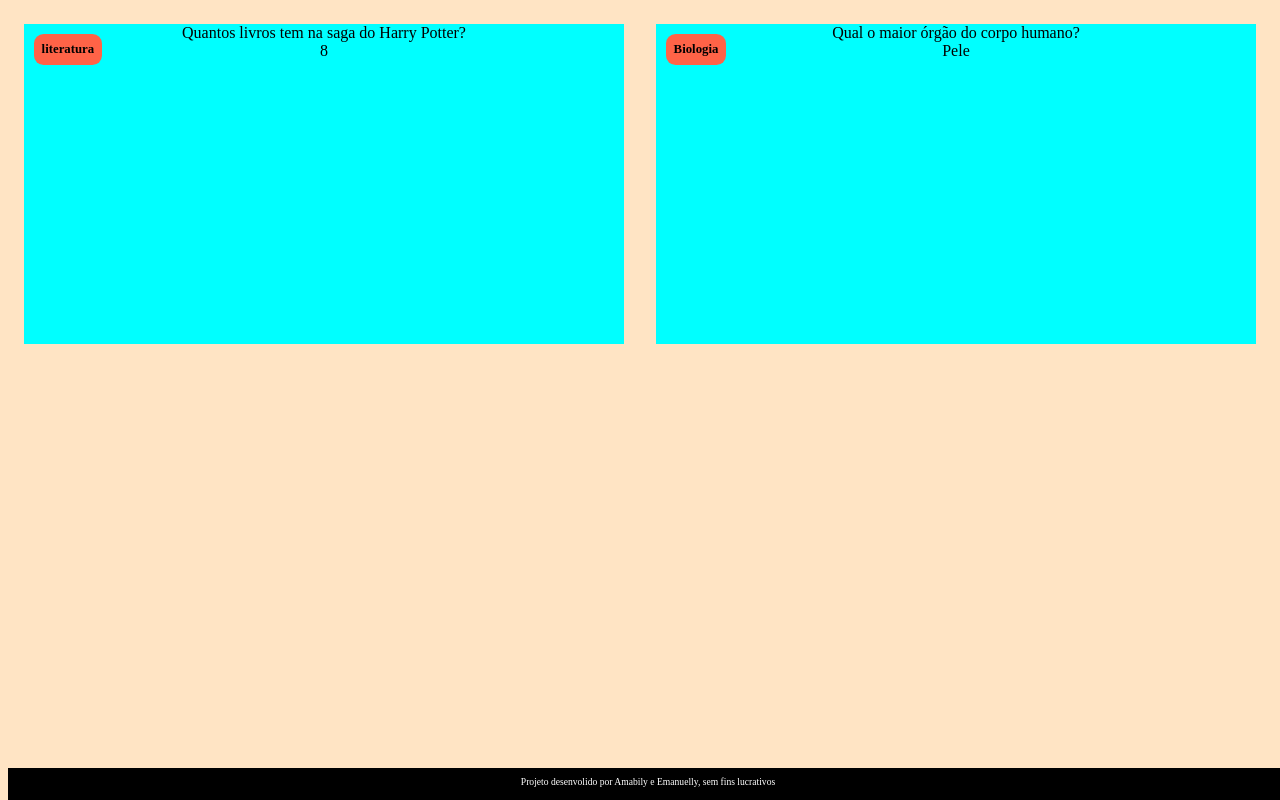
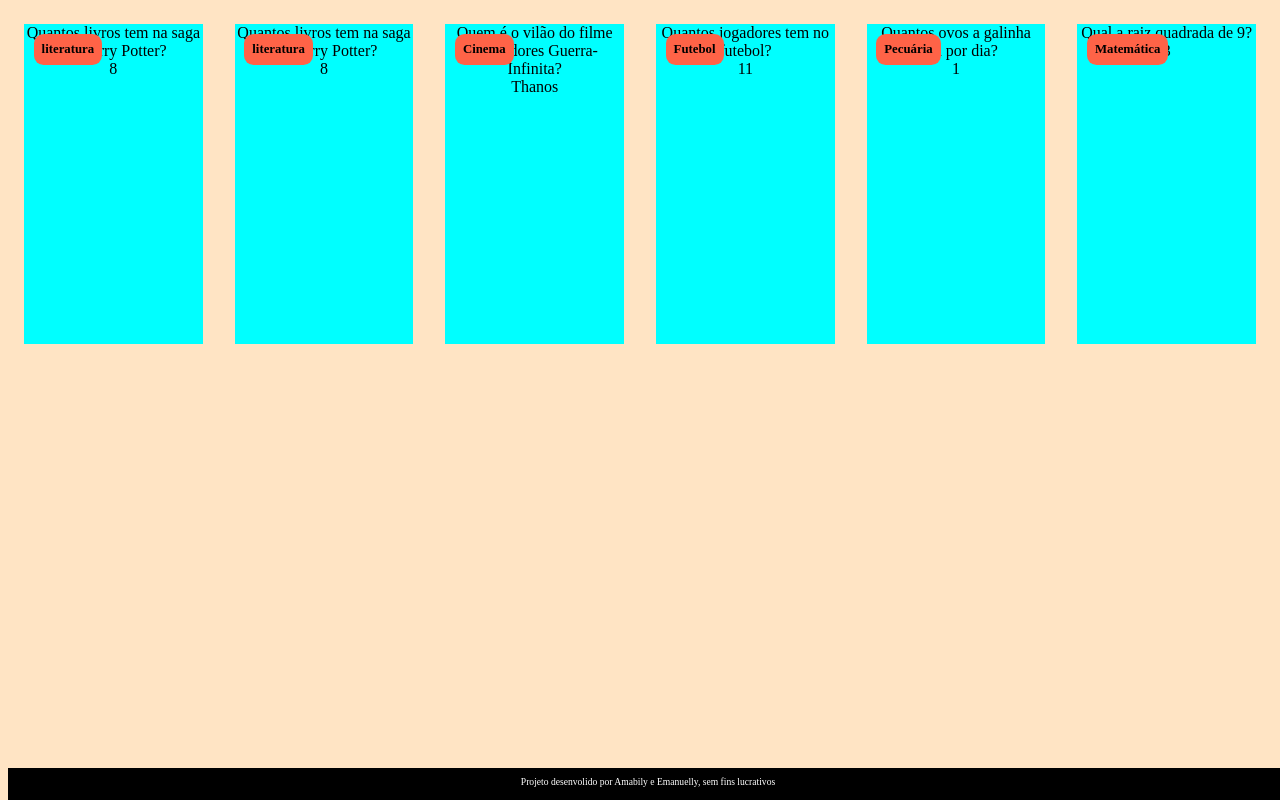
Before and after one commit to AmabilyBrandao/flashcard, a plain HTML site: page index.html in a window 1280 px wide. Drawn offline with Linux system fonts and the light colour scheme.

Commit message:
fdxvgfbg

```diff
--- a/index.html
+++ b/index.html
@@ -21,14 +21,61 @@
                     </div>
                 </div>
             </article>
-            <article class="cartao">
+             <article class="cartao">
                 <div class="cartao__conteudo">
-                    <h3>Biologia</h3>
+                    <h3>literatura</h3>
                     <div class="cartao__conteudo__pergunta">
-                        Qual o maior órgão do corpo humano?
+                        Quantos livros tem na saga do Harry Potter?
                     </div>
-                    <div class="cartao__conteudo__resposta">
-                        Pele
+                  <div class="cartao__conteudo__resposta">
+                       8
+                    </div>
+                </div>
+            </article>
+             </article>
+             <article class="cartao">
+                <div class="cartao__conteudo">
+                    <h3>Cinema</h3>
+                    <div class="cartao__conteudo__pergunta">
+                        Quem é o vilão do filme Vingadores Guerra-Infinita?
+                    </div>
+                  <div class="cartao__conteudo__resposta">
+                       Thanos
+                    </div>
+                </div>
+            </article>
+            </article>
+             <article class="cartao">
+                <div class="cartao__conteudo">
+                    <h3>Futebol</h3>
+                    <div class="cartao__conteudo__pergunta">
+                        Quantos jogadores tem no futebol?
+                    </div>
+                  <div class="cartao__conteudo__resposta">
+                    11
+                    </div>
+                </div>
+            </article>
+            </article>
+             <article class="cartao">
+                <div class="cartao__conteudo">
+                    <h3>Pecuária</h3>
+                    <div class="cartao__conteudo__pergunta">
+                        Quantos ovos a galinha bota por dia?
+                    </div>
+                  <div class="cartao__conteudo__resposta">
+                    1
+                    </div>
+                </div>
+            </article>
+             <article class="cartao">
+                <div class="cartao__conteudo">
+                    <h3>Matemática</h3>
+                    <div class="cartao__conteudo__pergunta">
+                        Qual a raiz quadrada de 9?
+                    </div>
+                  <div class="cartao__conteudo__resposta">
+                    3
                     </div>
                 </div>
             </article>
```
